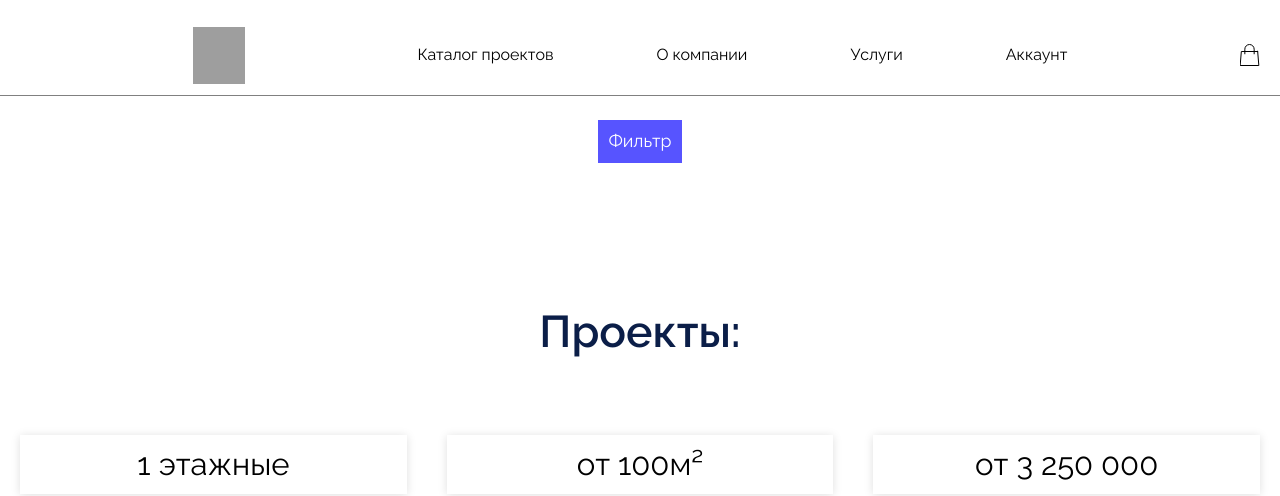
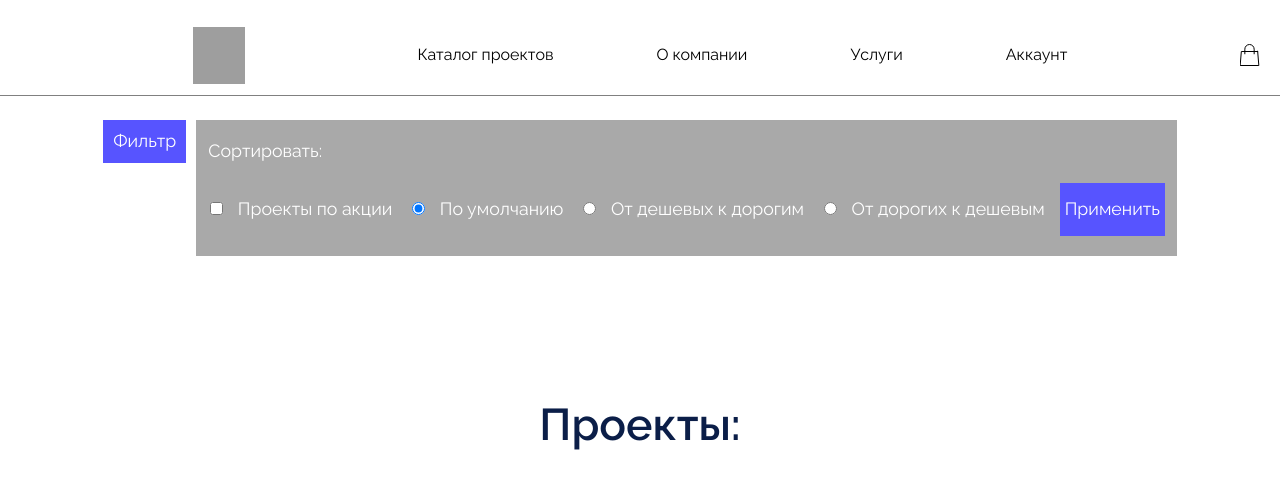
Before and after one commit to Trenoid/MONOLIT, a Django app: page /catalog/ in a window 1280 px wide. Shown: the top 496 px of the page. Run offline with Django 4.2, Linux system fonts and the light colour scheme; data comes from the database, SQL or seed files in the repository; grey boxes are pictures that could not be loaded.

Commit message:
The project filter

```diff
--- a/projects/templates/projects/catalog.html
+++ b/projects/templates/projects/catalog.html
@@ -6,141 +6,87 @@
 {% block content %}
 
 <section class="filter container">
-  <button
-    class="filter__button-open button--accent"
-    data-action="filter-open"
-  >
+  <button class="filter__button-open button--accent" data-action="filter-open">
     Фильтр
   </button>
-  <form id="filter-form" class="filter__form" action="" hidden>
+  <form id="filter-form" method="get" class="filter__form" action="{% url 'catalog:index' %}">
     <fieldset class="filter__fieldset">
-      <label class="filter__label" for="promotion">
-        <input
-          class="filter__input"
-          id="promotion"
-          name="promotion"
-          type="checkbox"
-        />Товары по акции</label
-      >
+      <label class="filter__label" for="flexCheckDefault">
+        <input class="filter__input" id="flexCheckDefault" name="on_sale" type="checkbox" value="on" {% if request.GET.on_sale == "on" %}checked{% endif %} />
+        Проекты по акции
+      </label>
       <legend class="filter__title">Сортировать:</legend>
       <div class="filter__input-wrapper">
-        <label class="filter__label" for="default">
-          <input class="filter__input" type="radio" name="default" />По
-          умолчанию</label
-        >
-        <label class="filter__label" for="cheap-expensive">
-          <input
-            class="filter__input"
-            type="radio"
-            name="cheap-expensive"
-          />От дешевых к дорогим</label
-        >
-
-        <label class="filter__label" for="expensive-cheap">
-          <input
-            class="filter__input"
-            type="radio"
-            name="expensive-cheap"
-          />От дорогих кдешевым</label
-        >
+        <label class="filter__label" for="flexRadioDefault1">
+          <input class="filter__input" type="radio" name="order_by" value="default" id="flexRadioDefault1"
+          {% if not request.GET.order_by or request.GET.order_by == 'default' %}checked{% endif %}  />
+          По умолчанию
+        </label>
+        <label class="filter__label" for="flexRadioDefault2">
+          <input class="filter__input" type="radio" name="order_by" value="the_cost_of_construction" id="flexRadioDefault2"
+          {% if request.GET.order_by == "the_cost_of_construction" %}checked{% endif %}/>
+          От дешевых к дорогим
+        </label>
+        <label class="filter__label" for="flexRadioDefault3">
+          <input class="filter__input" type="radio" name="order_by" value="-the_cost_of_construction" id="flexRadioDefault3"
+          {% if request.GET.order_by == "-the_cost_of_construction" %}checked{% endif %}/>
+          От дорогих к дешевым
+        </label>
       </div>
-
-      <button class="filter__button button--accent">Применить</button>
+      <button type="submit" class="filter__button button--accent">Применить</button>
     </fieldset>
   </form>
 </section>
 
 
 
-
-      <!-- Начало: Секция каталог товаров -->
 <section class="catalog">
   <div class="catalog__inner container">
     <h2 class="catalog__title">Проекты:</h2>
 
-          <!-- {% for cetegory in categories  %}{% endfor %} -->
-
-          <!-- Фильтр  -->
-          {%tag_categories as categories%}
     {% for category in categories %}
     <ul class="catalog__filter">
-            <li class="catalog__filter-item">{{category.floor}} этажные</li>
-            <li class="catalog__filter-item">от {{category.the_area_filter}}м²</li>
-            <li class="catalog__filter-item">от {{category.sell_price}}</li>
+      <li class="catalog__filter-item">{{ category.category.floor }} этажные</li>
+      <li class="catalog__filter-item">от {{ category.category.the_area_filter }}м²</li>
+      <li class="catalog__filter-item">от {{ category.category.sell_price }}</li>
     </ul>
-          <!-- Каталог товаров для с фильтром n -->
+
     <ul class="catalog__cards cards">
-
-            {% for  project in category.sell_projects  %}
+      {% for project in category.projects %}
       <li class="catalog__cards-item cards__item">
-              <!-- Карточка товара по БЭМ -->
         <article class="catalog__card card">
-                <!-- Фото товара -->
-                <img
-                  width="669"
-                  height="400"
+          <img width="669" height="400"
                {% if project.image %}
-                  src="{{project.image.url}}"
+               src="{{ project.image.url }}"
                {% else %}
-                  src="{% static "source/images/404_not_found.jpg"%}"
+               src="{% static "source/images/404_not_found.jpg" %}"
                {% endif %}
                alt="Изображение проекта Дома"
-                  class="card__image"
-                />
-                <!-- Информация о количестве этажей -->
-                <span class="card__floor-information">{{project.floor}}</span>
-                <!-- Главная информация о товаре -->
+               class="card__image" />
+          <span class="card__floor-information">{{ project.floor }}</span>
           <div class="card__information">
-                  <h2 class="card__title">{{project.name}}</h2>
+            <h2 class="card__title">{{ project.name }}</h2>
             {% if project.discount %}
-                    <p class = "card__price"><s> {{project.price_project}} </s></p>
-                    <p class="card__price" color = "#fa8e47" >{{project.sell_price_project}}</p>
+            <p class="card__price"><s>{{ project.price_project }}</s></p>
+            <p class="card__price" style="color: #fa8e47;">{{ project.sell_price_project }}</p>
             {% else %}
-                    <p class="card__price">{{project.sell_price_project}}</p>
+            <p class="card__price">{{ project.sell_price_project }}</p>
             {% endif %}
           </div>
-                <!-- Описание товара -->
-                <p class="card__description">
-                  Габариты: {{project.dimension}} &nbsp;&nbsp; Площадь: {{project.the_area}}м²
-                </p>
-                <!-- Кнопки -->
+          <p class="card__description">Габариты: {{ project.dimension }} &nbsp;&nbsp; Площадь: {{ project.the_area }}м²</p>
           <div class="card__actions">
             <button type="button" class="card__button button button-buy">
-                    <img
-                      width="30"
-                      height="28"
-                      src="{% static "source/icons/buy.svg" %}"
-                      alt="buy"
-                    />
+              <img width="30" height="28" src="{% static "source/icons/buy.svg" %}" alt="buy" />
             </button>
-
-                  <a
-                    href="{% url "catalog:project" project.slug %}"
-                    class="card__button button button-details button--accent"
-                  >
-                    Подробнее
-                  </button>
-                </a>
+            <a href="{% url "catalog:project" project.slug %}" class="card__button button button-details button--accent">Подробнее</a>
           </div>
         </article>
       </li>
       {% endfor %}
-
     </ul>
     {% endfor %}
-
-
-
-
-          <!-- <div class="catalog__look-more-wrapper">
-            <a href="/" class="catalog__look-more-text"
-              >Посмотреть больше проектов</a
-            >
-          </div> -->
   </div>
 </section>
-      <!-- Конец: Секция каталог товаров -->
-
 
 {% endblock content %}
 
--- a/projects/templatetags/categories_tag.py
+++ b/projects/templatetags/categories_tag.py
@@ -1,3 +1,5 @@
+from urllib import request
+from django.utils.http import urlencode
 from django import template
 
 from projects.models import Categories
@@ -8,3 +10,10 @@
 @register.simple_tag()
 def tag_categories():
     return Categories.objects.all()
+
+
+@register.simple_tag(takes_context=True)
+def change_params(context, **kwargs):
+    query = context['request'].GET.dict()
+    query.update(kwargs)
+    return urlencode(query)
--- a/projects/views.py
+++ b/projects/views.py
@@ -1,13 +1,41 @@
+from math import floor
+from nis import cat
 from django.shortcuts import render
 from projects.models import Categories, Projects
 
 def catalog(request):
+
+    on_sale = request.GET.get('on_sale',None)
+    order_by = request.GET.get("order_by",None)
+
     catalog = Projects.objects.all()
+
+    if on_sale:
+        catalog = catalog.filter(discount__gt=0)
+
+    if order_by and order_by != "default":
+        catalog = catalog.order_by(order_by)
+
+
+    categories = []
+    for category in Categories.objects.all():
+        category_projects = catalog.filter(floor=category)
+        categories.append(
+            {
+                'category': category,
+                'projects' : category_projects,
+            }
+        )
+
+
     context = {
         "title": "Каталог проектов",
         "catalog": catalog,
+        "categories": categories,
 
     }
+    print(f"Final catalog: {list(catalog)}")
+    print(f"categories: {categories}")
 
     return render(request, "projects/catalog.html", context)
 
--- a/static/css/main.css
+++ b/static/css/main.css
@@ -2309,7 +2309,7 @@
   }
 }
 .filter__form {
-  background-color: rgb(34, 23, 187);
+  background-color: rgb(169, 169, 169);
   padding-block: 20px;
   padding-inline: 10px;
 }
--- a/static/filter.js
+++ b/static/filter.js
@@ -1,6 +1,8 @@
+
 const filterButton = document.querySelector("[data-action='filter-open']");
 const filterForm = document.getElementById("filter-form");
 
 filterButton.addEventListener("click", (event) => {
   filterForm.hidden = !filterForm.hidden;
+  console.log("Форма фильтрации отображается: ", !filterForm.hidden);
 });
```
Lines whose indentation alone changed are shown as unchanged.
